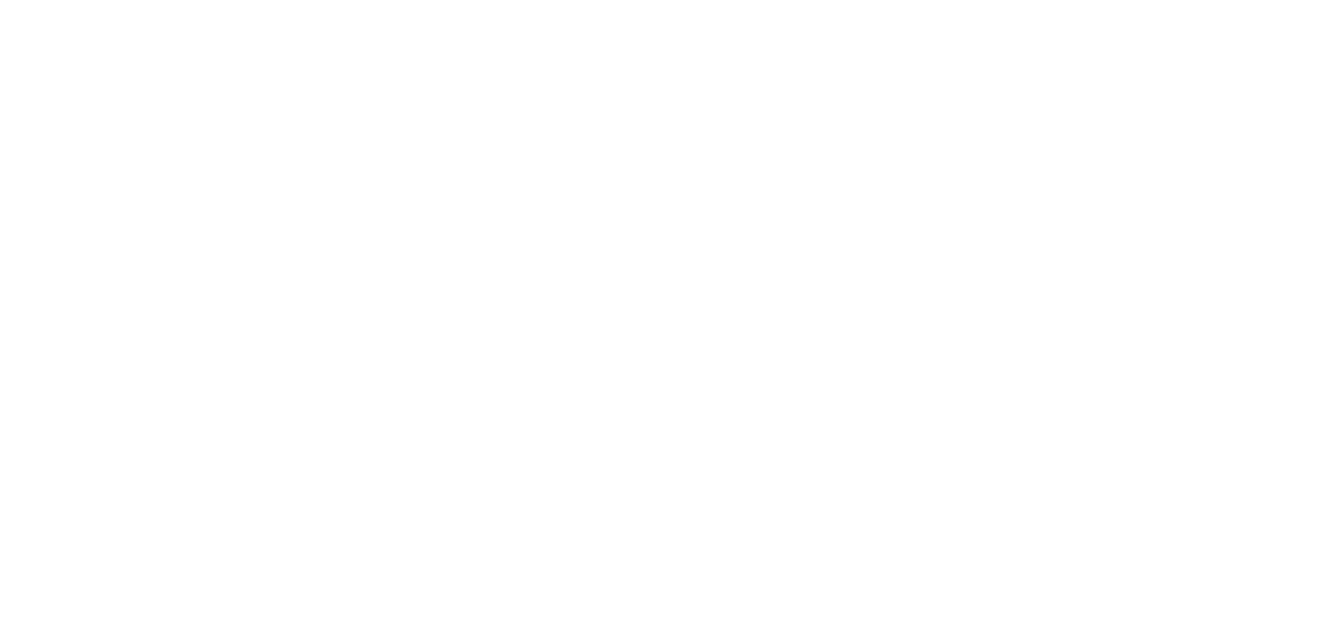
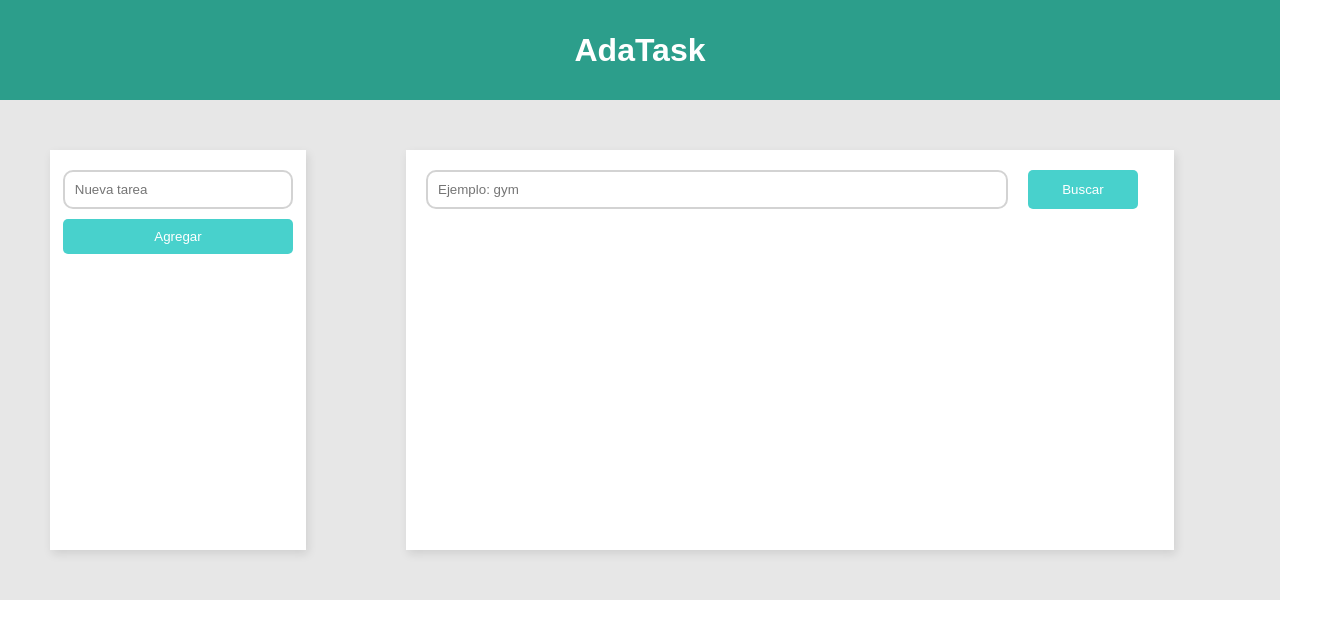
Before and after one commit to LauraMartinezPerez/promo-48-module-2-pair-5-ada-tasks, a plain HTML site: page index.html in a window 1280 px wide. Shown: the whole page, 1343 px wide, since content can reach past the window. Drawn offline with Linux system fonts and the light colour scheme.

Commit message:
html + css

```diff
--- a/css/reset.css
+++ b/css/reset.css
@@ -13,8 +13,8 @@ a {
     color: inherit;
 }
 
-/* button {
+button {
     background: none;
     border: none;
     cursor: pointer;
-} */
+}
--- a/css/styles.css
+++ b/css/styles.css
@@ -0,0 +1,106 @@
+* {
+    font-family: Arial, Helvetica, sans-serif;
+}
+
+:root {
+    --color-adatask: rgb(44, 158, 139);
+  }
+
+.header {
+width: 100%;
+height: 100px;
+background-color: var(--color-adatask);
+color: white;
+display: flex;
+justify-content: center;
+align-items: center;
+}
+
+.main-section {
+    display: flex;
+    background-color: rgb(231, 231, 231);
+}
+
+.aside-container {
+    width: 20%;
+    height: 400px;
+    background-color: white;
+    margin: 50px;
+    box-shadow: 2px 4px 9px rgba(0, 0, 0, 0.1);
+
+}
+
+.form-new-task {
+    display: flex;
+    height: 100%;
+    flex-direction: column;
+    padding-top: 20px;
+    align-items: center;
+    gap: 10px;
+}
+
+.new-task-input {
+padding: 10px;
+border-radius: 10px;
+border: 2px solid lightgrey;
+width: 90%;
+}
+
+.add-button {
+    background-color:mediumturquoise;
+    padding: 10px;
+    border-radius: 5px;
+    width: 90%;
+    color: white;
+
+}
+
+.section-container {
+    width: 60%;
+    height: 400px;
+    background-color: white;
+    margin: 50px;
+    box-shadow: 2px 4px 9px rgba(0, 0, 0, 0.1);
+}
+
+.form-search {
+    padding: 20px;
+    width: 100%;
+    display: flex;
+    gap: 20px;
+}
+
+.search-input {
+padding: 10px;
+border-radius: 10px;
+border: 2px solid lightgrey;
+width: 80%;
+}
+
+.search-button {
+    background-color:mediumturquoise;
+    padding: 10px;
+    border-radius: 5px;
+    width: 15%;
+    color: white;
+}
+
+.lista-container {
+    padding: 20px;
+    width: 122%;
+    display: flex;
+    flex-direction: column;
+    gap: 10px;
+}
+
+.lista {
+padding: 10px;
+border-radius: 10px;
+border: 2px solid lightgrey;
+width: 80%;
+
+}
+
+.cross-out {
+    text-decoration: line-through;
+}
--- a/index.html
+++ b/index.html
@@ -8,6 +8,32 @@
     <link rel="stylesheet" href="./css/styles.css">
 </head>
 <body>
+  <header class="header">
+     <h1 class="header-title">AdaTask</h1>
+  </header>
+
+  <main class="main-section">
+    <aside class="aside-container">
+      <form class="form-new-task" action="">
+        <input class="new-task-input" type="text" name="new-task" id="new-task" placeholder="Nueva tarea">
+        <button class="add-button" type="submit">Agregar</button>
+      </form>
+    </aside>
+
+    <section class="section-container">
+      <div class="form-search-container">
+        <form class="form-search" action="">
+          <input class="search-input" type="text" name="imput-search" id="imput-search" placeholder="Ejemplo: gym">
+          <button class="search-button" type="submit" >Buscar</button>
+        </form>
+      </div>
+      <div class="task-container">
+        <ul class="lista-container js-li">
+
+        </ul>
+      </div>
+    </section>
+  </main>
 
 
 <script src="./js/main.js"></script>
```
